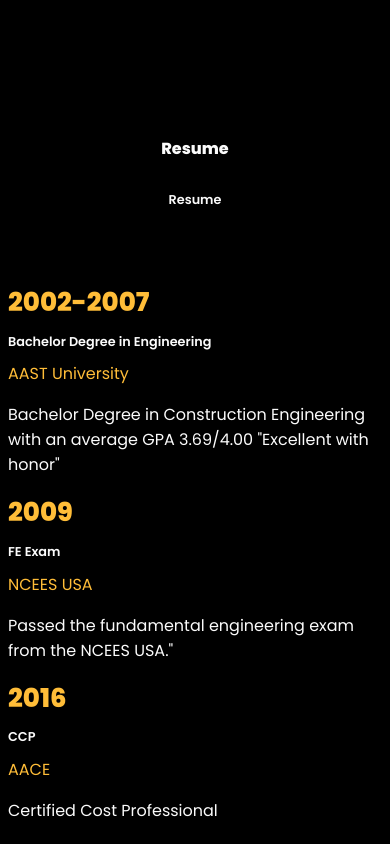
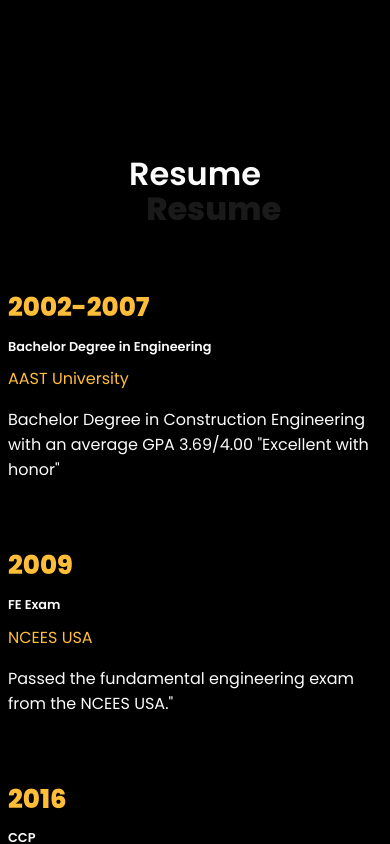
Before and after one commit to KIsaac85/kisaac85.github.io, a React (Vite) app: page / in a window 390 px wide. Shown: the part 1380-2224 px from the top of the page. Built offline with nearby package versions, Linux system fonts and the light colour scheme.

Commit message:
add style to resume

```diff
--- a/src/Resume.jsx
+++ b/src/Resume.jsx
@@ -36,11 +36,11 @@
     	<div className="main-flex-column main-whole-width main-relative-position">
     		<div className="ٌresume-middle main-bottom-space">
 
-          	<h1 className="main-title-shadow resume-middle">Resume</h1>
-            <h2 className="resume-middle main-title main-font-title">Resume</h2>
+          	<h1 className="about-title-shadow-mob main-title-shadow resume-middle">Resume</h1>
+            <h2 className="resume-middle main-title  main-font-title main-font-title-mob">Resume</h2>
         	</div>
 
-    		<div className="resume-degrees main-bottom-space">
+    		<div className="resume-degrees main-bottom-space resume-mob-degrees">
 
 				{CertificatesData.map(CertificatesFunction)}
 
--- a/src/css/Style About Section.css
+++ b/src/css/Style About Section.css
@@ -27,4 +27,12 @@
     .about-paragrapgh-list{
         margin-top: 10rem;
     }
+    .about-title-shadow-mob{
+        z-index: -1;
+        position:absolute;
+        font-size: 2rem;
+        top: 2%;
+        left:5%;
+        color:var(--greyContainer);
+    }
 }
--- a/src/css/Style Resume.css
+++ b/src/css/Style Resume.css
@@ -28,7 +28,7 @@
     .resume-mob-degrees{
         display: flex;
         flex-direction: column;
-        column-gap: 1rem;
+        row-gap: 3rem;
     }
 }
 
```
Also changed, not shown: src/css/Style Main.css (+4 -4 lines).
